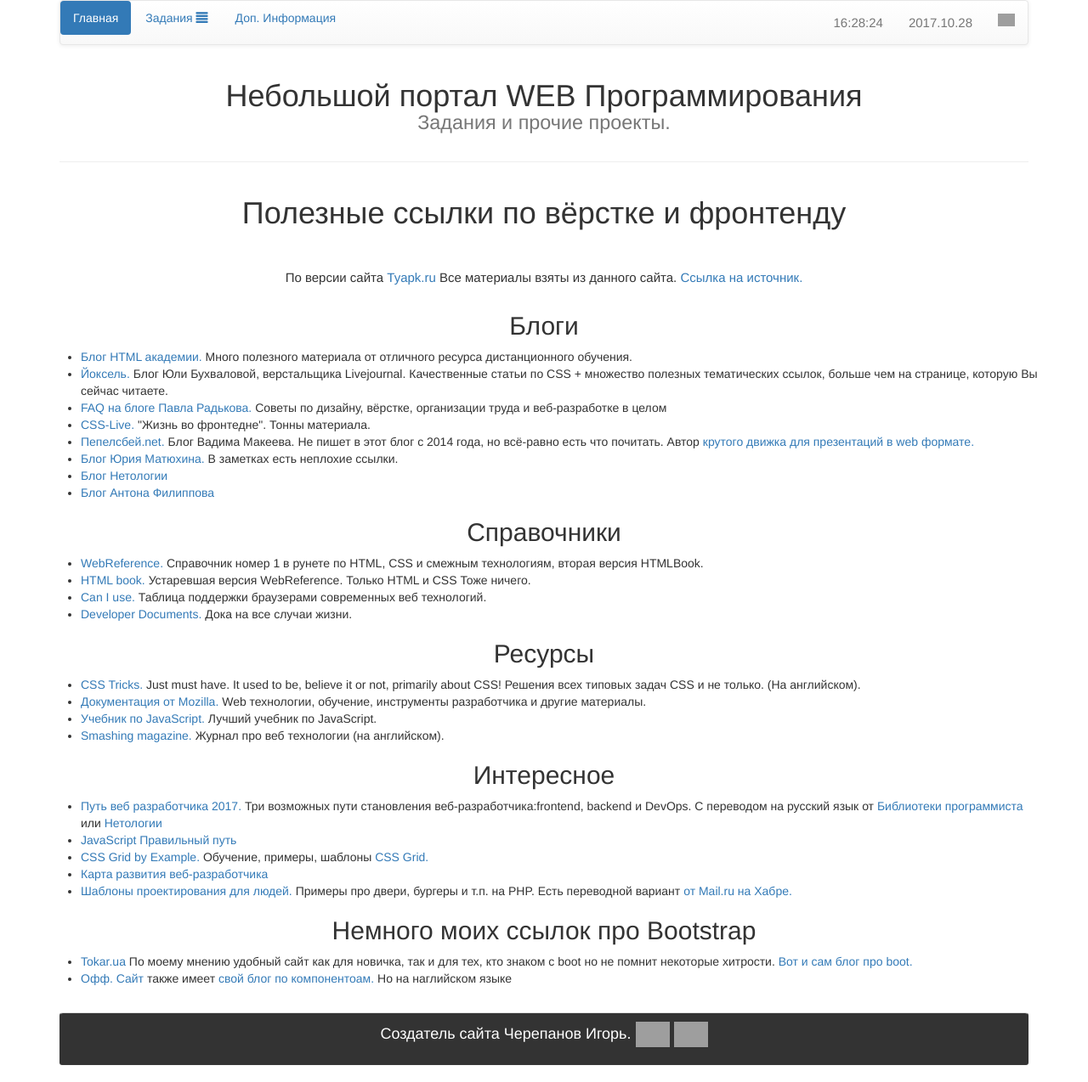
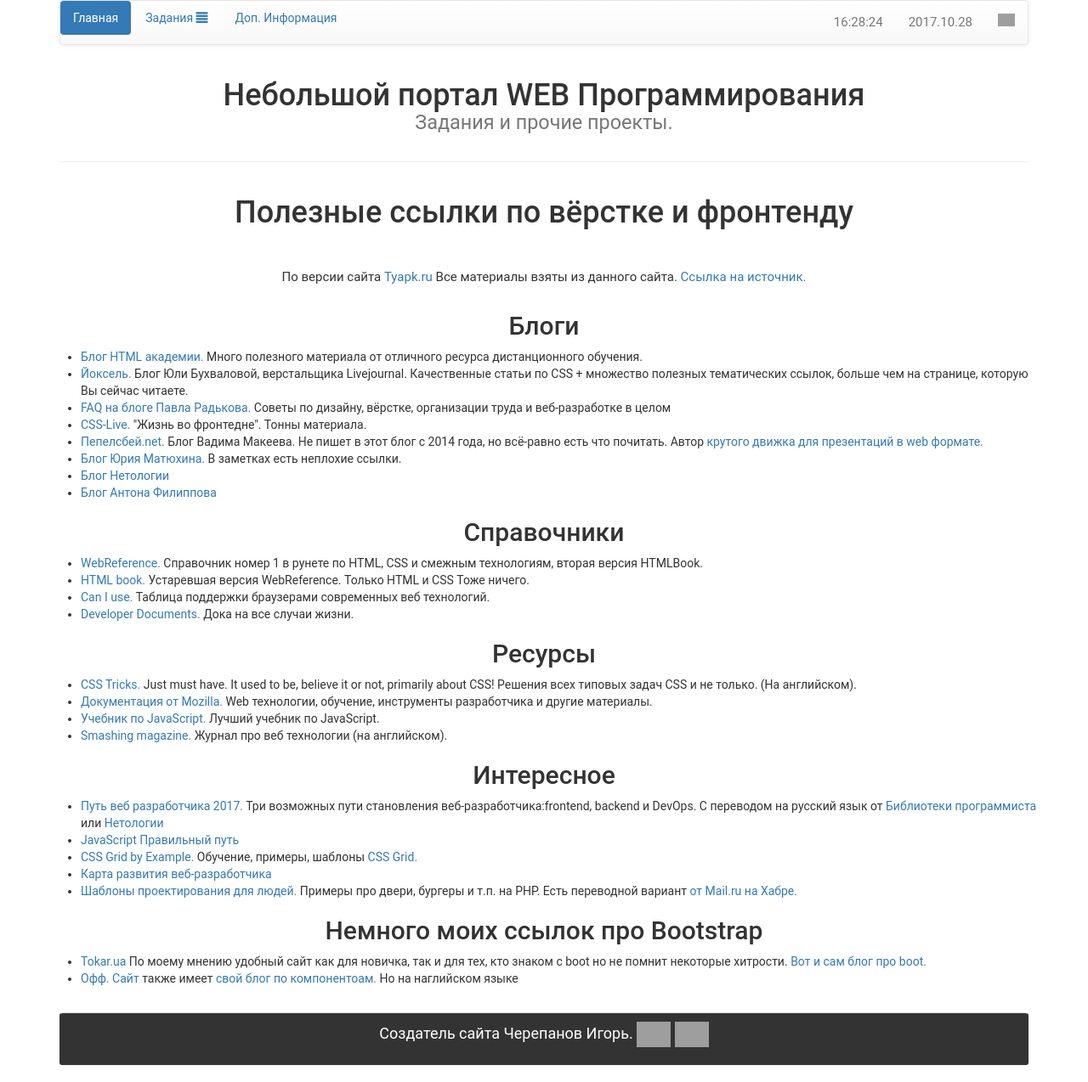
Before and after one commit to ZigorewsLike/zigorewslike.github.io, a PHP site: page /Info.html in a window 1280 px wide. Shown: the whole page at 85% size. Run offline with PHP 8.4, Linux system fonts and the light colour scheme; grey boxes are pictures that could not be loaded.

Commit message:
Update style.css

```diff
--- a/style.css
+++ b/style.css
@@ -1,3 +1,9 @@
+body{
+	font-family: 'Roboto', sans-serif;
+}
+head{
+	font-family: 'Roboto', sans-serif;
+}
 h1{
 	text-Align:center;
 	padding-bottom:15px;
```
